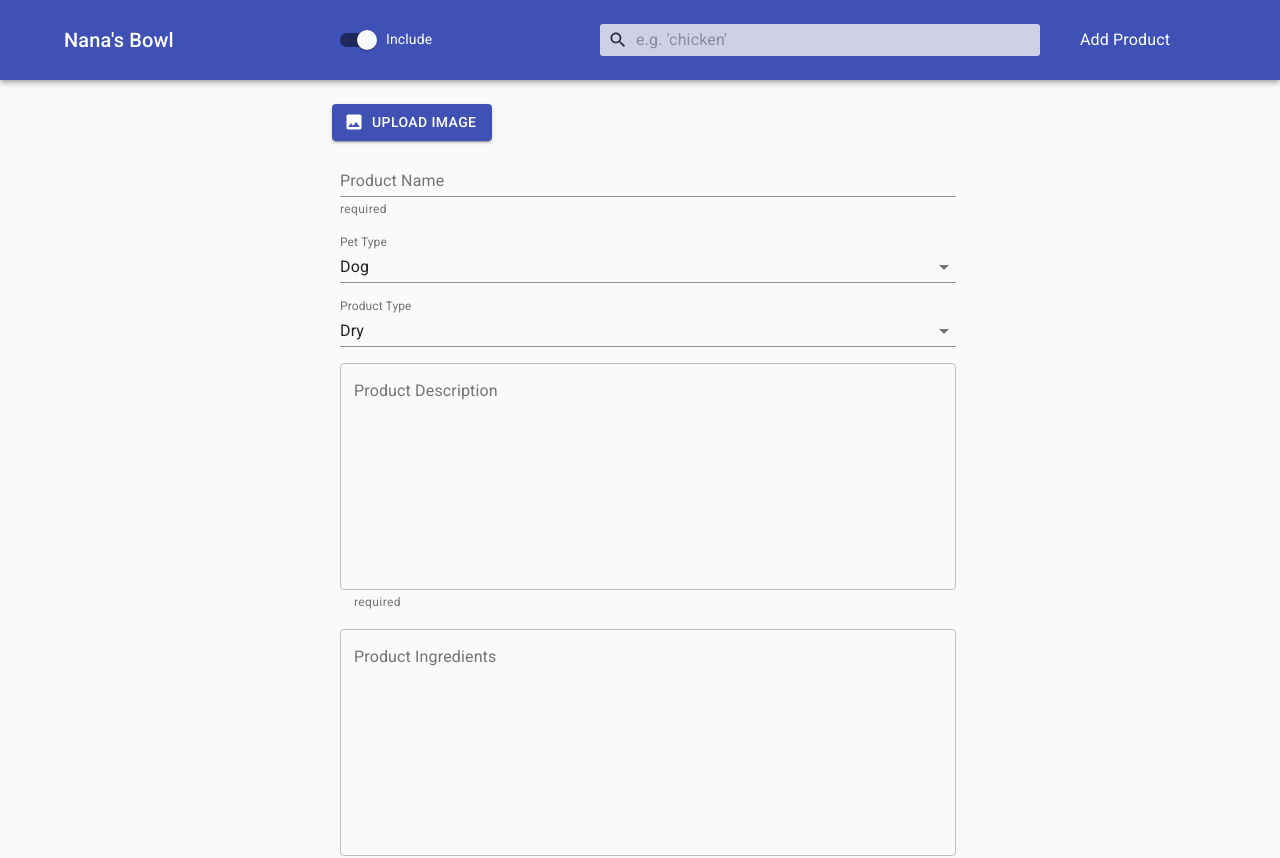
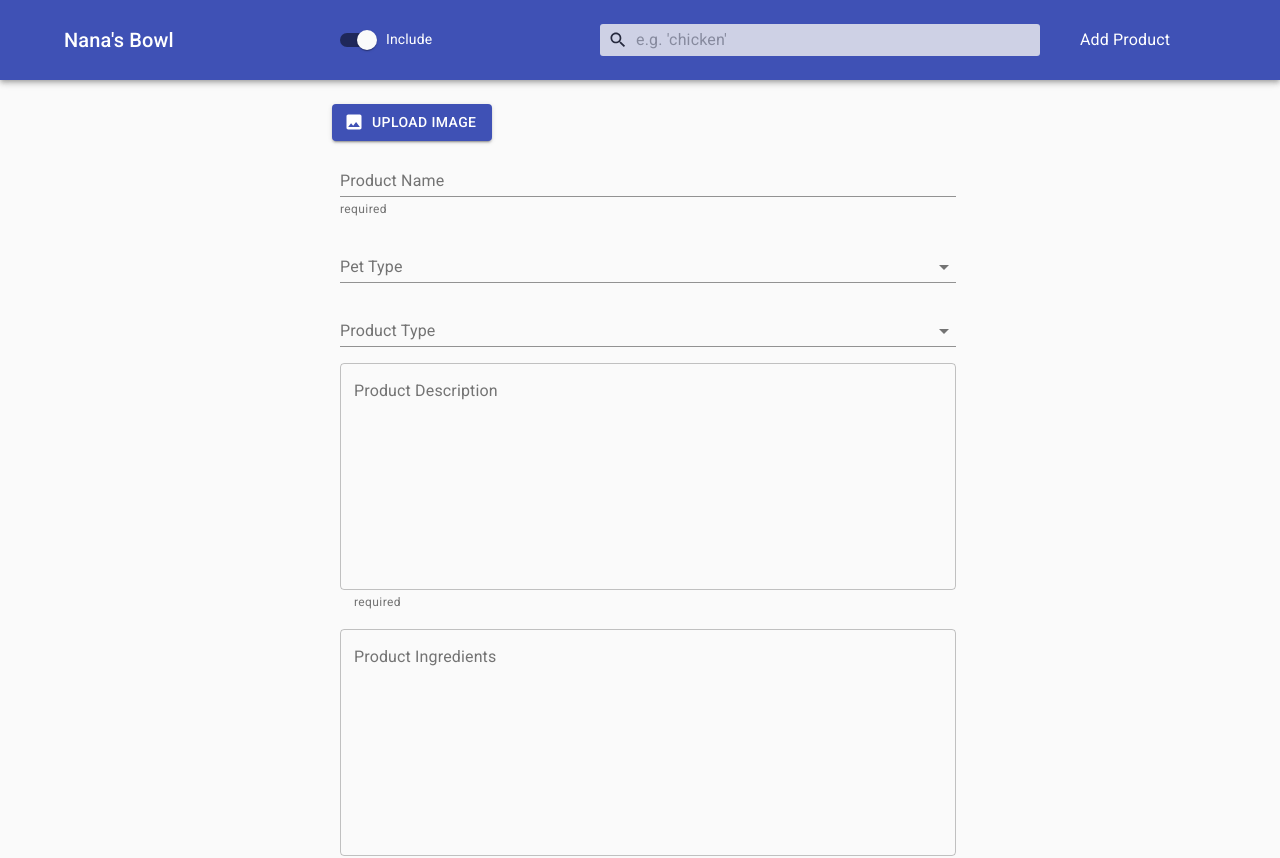
Before and after one commit to dongwandonkim/nanasbowl, a React (Create React App) app in the folder client/: page /products/create in a window 1280 px wide. Shown: the top 858 px of the page. Built offline with nearby package versions, Linux system fonts and the light colour scheme.

Commit message:
CLIENT: custom hooks for FORM

```diff
--- a/client/src/components/ProductCreate.js
+++ b/client/src/components/ProductCreate.js
@@ -1,9 +1,7 @@
 import { useState } from 'react';
 import { useHistory } from 'react-router-dom';
 import apiCalls from '../apis/apiCalls';
-import { useForm, Controller } from 'react-hook-form';
-import { yupResolver } from '@hookform/resolvers/yup';
-import * as yup from 'yup';
+import useForm from './hooks/useForm';
 
 import {
   Grid,
@@ -15,7 +13,6 @@ import {
   makeStyles,
   Button,
   CardMedia,
-  FormHelperText,
 } from '@material-ui/core';
 import ImageIcon from '@material-ui/icons/Image';
 import SaveIcon from '@material-ui/icons/Save';
@@ -53,6 +50,8 @@ const useStyles = makeStyles((theme) => ({
 const ProductCreate = () => {
   const history = useHistory();
   const classes = useStyles();
+
+  const { handleChange, handleSubmit, values } = useForm();
 
   const [ingredients, setIngredients] = useState([]);
   const [parsingError, setParsingError] = useState('');
@@ -128,7 +127,7 @@ const ProductCreate = () => {
   };
 
   return (
-    <form className={classes.form} onSubmit={onSubmitForm}>
+    <form className={classes.form} onSubmit={handleSubmit}>
       <Grid container justify="center">
         <Grid item xs={6}>
           <Button
@@ -158,17 +157,24 @@ const ProductCreate = () => {
             name="productName"
             variant="standard"
             label="Product Name"
-            value={productName}
-            onChange={(e) => setProductName(e.target.value)}
+            // value={productName}
+            // onChange={(e) => setProductName(e.target.value)}
+            value={values.productName}
+            onChange={handleChange}
             helperText="required"
           />
           <FormControl>
             <InputLabel id="pet_type-label">Pet Type</InputLabel>
             <Select
+              name="petType"
               label="Pet Type"
               labelId="pet_type-label"
-              defaultValue={petType}
-              onChange={(e) => setPetType(e.target.value)}
+              // defaultValue={petType}
+              // value={petType}
+              // onChange={(e) => setPetType(e.target.value)}
+              defaultValue={values.petType}
+              value={values.petType}
+              onChange={handleChange}
             >
               {petTypeMenu.map((type) => (
                 <MenuItem value={type.value} key={type.value}>
@@ -180,10 +186,15 @@ const ProductCreate = () => {
           <FormControl>
             <InputLabel id="product_type-label">Product Type</InputLabel>
             <Select
+              name="productType"
               label="Product Type"
               labelId="product_type-label"
-              defaultValue={productType}
-              onChange={(e) => setProductType(e.target.value)}
+              // defaultValue={productType}
+              // value={productType}
+              // onChange={(e) => setProductType(e.target.value)}
+              defaultValue={values.productType}
+              value={values.productType}
+              onChange={handleChange}
             >
               {productTypeMenu.map((type) => (
                 <MenuItem value={type.value} key={type.value}>
@@ -198,7 +209,11 @@ const ProductCreate = () => {
             variant="outlined"
             rows={10}
             label="Product Description"
-            onChange={(e) => setProductDesc(e.target.value)}
+            // value={productDesc}
+            // onChange={(e) => setProductDesc(e.target.value)}
+
+            value={values.productDesc}
+            onChange={handleChange}
             helperText="required"
           />
 
@@ -208,7 +223,9 @@ const ProductCreate = () => {
             variant="outlined"
             rows={10}
             label="Product Ingredients"
-            onChange={(e) => parseIngredients(e.target.value)}
+            // onChange={(e) => parseIngredients(e.target.value)}
+            value={values.productIngredients}
+            onChange={handleChange}
             helperText="required"
           />
           {parsingError && parsingError}
--- /dev/null
+++ b/client/src/components/hooks/useForm.js
@@ -0,0 +1,24 @@
+import { useState, useEffect } from 'react';
+
+const useForm = () => {
+  const [values, setValues] = useState({
+    productName: '',
+    productDesc: '',
+    productType: '',
+    petType: '',
+    productIngredients: '',
+  });
+  const [errors, setErrors] = useState({});
+
+  const handleChange = (e) => {
+    const { name, value } = e.target;
+    setValues({ ...values, [name]: value });
+  };
+
+  const handleSubmit = (e) => {
+    e.preventDefault();
+    console.log(values);
+  };
+  return { handleChange, values, handleSubmit };
+};
+export default useForm;
```
